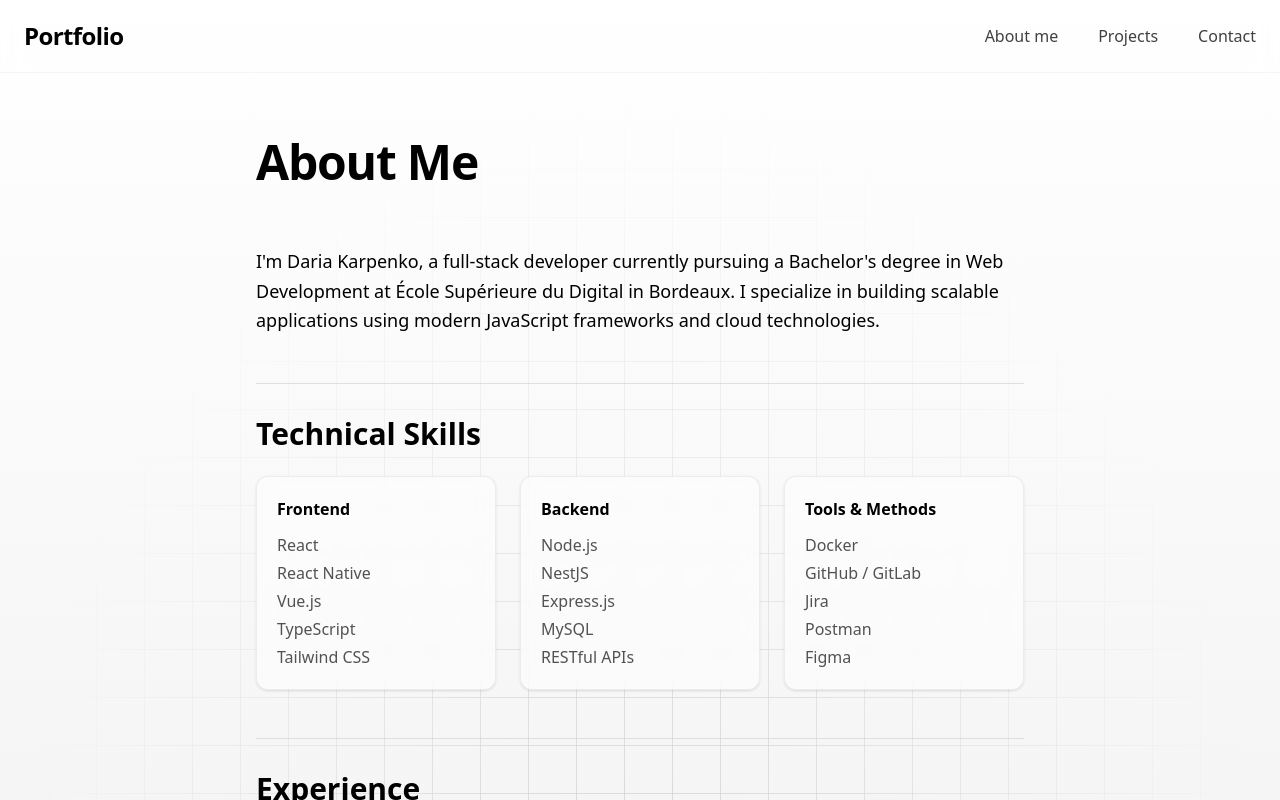
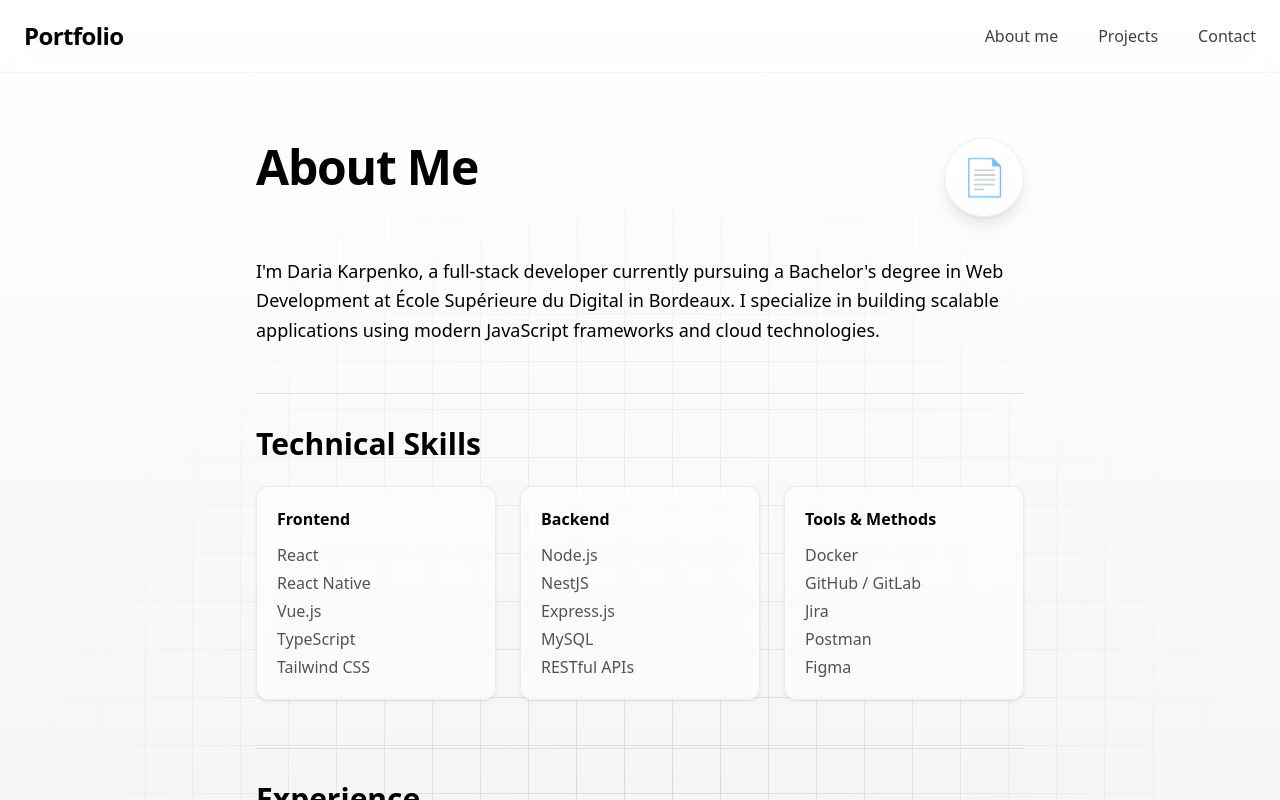
Before and after one commit to karpetoryba/my-portfolio-nextjs, a Next.js app: page /about in a window 1280 px wide. Shown: the top 800 px of the page. Built offline with nearby package versions, Linux system fonts and the light colour scheme.

Commit message:
🎨 Added floating animation to CV download button and updated layout on About and Contact pages

```diff
--- a/src/app/about/page.tsx
+++ b/src/app/about/page.tsx
@@ -11,10 +11,23 @@ export default function AboutPage() {
         </div>
 
         <div className="max-w-3xl mx-auto">
-          <div className="mb-10">
-            <h1 className="text-5xl font-bold leading-[1.05] tracking-tight">About Me</h1>
-            {/* glowing underline */}
-            <div className="mt-3 h-2 w-40 rounded-full bg-white/60 blur-md" />
+          <div className="mb-10 flex items-center justify-between">
+            <div>
+              <h1 className="text-5xl font-bold leading-[1.05] tracking-tight">About Me</h1>
+              {/* glowing underline */}
+              <div className="mt-3 h-2 w-40 rounded-full bg-white/60 blur-md" />
+            </div>
+            <a
+              href="/Karpenko_Daria_CV.png"
+              download="Karpenko_Daria_CV.png"
+              className="relative flex items-center justify-center w-16 h-16 sm:w-20 sm:h-20 rounded-full bg-white/60 backdrop-blur-sm border border-neutral-200/70 shadow-lg hover:shadow-xl transition-all duration-300 hover:scale-110 active:scale-95 group"
+              aria-label="Download CV"
+            >
+              <span className="text-3xl sm:text-4xl animate-float">📄</span>
+              <span className="absolute -bottom-8 left-1/2 -translate-x-1/2 text-xs font-medium text-neutral-700 opacity-0 group-hover:opacity-100 transition-opacity duration-200 whitespace-nowrap bg-white/80 px-2 py-1 rounded backdrop-blur-sm">
+                Download CV
+              </span>
+            </a>
           </div>
 
           <div className="space-y-6 text-lg leading-relaxed">
--- a/src/app/contact/page.tsx
+++ b/src/app/contact/page.tsx
@@ -15,10 +15,23 @@ export default function ContactPage() {
         </div>
 
         <div className="max-w-3xl mx-auto">
-          <div className="mb-10">
-            <h1 className="text-5xl font-bold leading-[1.05] tracking-tight">Contact</h1>
-            {/* glowing underline */}
-            <div className="mt-3 h-2 w-40 rounded-full bg-white/60 blur-md" />
+          <div className="mb-10 flex items-center justify-between">
+            <div>
+              <h1 className="text-5xl font-bold leading-[1.05] tracking-tight">Contact</h1>
+              {/* glowing underline */}
+              <div className="mt-3 h-2 w-40 rounded-full bg-white/60 blur-md" />
+            </div>
+            <a
+              href="/Karpenko_Daria_CV.png"
+              download="Karpenko_Daria_CV.png"
+              className="flex items-center justify-center w-16 h-16 sm:w-20 sm:h-20 rounded-full bg-white/60 backdrop-blur-sm border border-neutral-200/70 shadow-lg hover:shadow-xl transition-all duration-300 hover:scale-110 active:scale-95 group"
+              aria-label="Download CV"
+            >
+              <span className="text-3xl sm:text-4xl animate-float">📄</span>
+              <span className="absolute -bottom-8 left-1/2 -translate-x-1/2 text-xs font-medium text-neutral-700 opacity-0 group-hover:opacity-100 transition-opacity duration-200 whitespace-nowrap bg-white/80 px-2 py-1 rounded backdrop-blur-sm">
+                Download CV
+              </span>
+            </a>
           </div>
 
           <div className="space-y-8">
--- a/src/app/globals.css
+++ b/src/app/globals.css
@@ -8,4 +8,17 @@
       0 0 60px rgba(255, 255, 255, 0.3),
       0 0 80px rgba(255, 255, 255, 0.2);
   }
+
+  @keyframes float {
+    0%, 100% {
+      transform: translateY(0px) rotate(0deg);
+    }
+    50% {
+      transform: translateY(-12px) rotate(5deg);
+    }
+  }
+
+  .animate-float {
+    animation: float 3s ease-in-out infinite;
+  }
 }
```
Also changed, not shown: public/Karpenko_Daria_CV.png (added).
